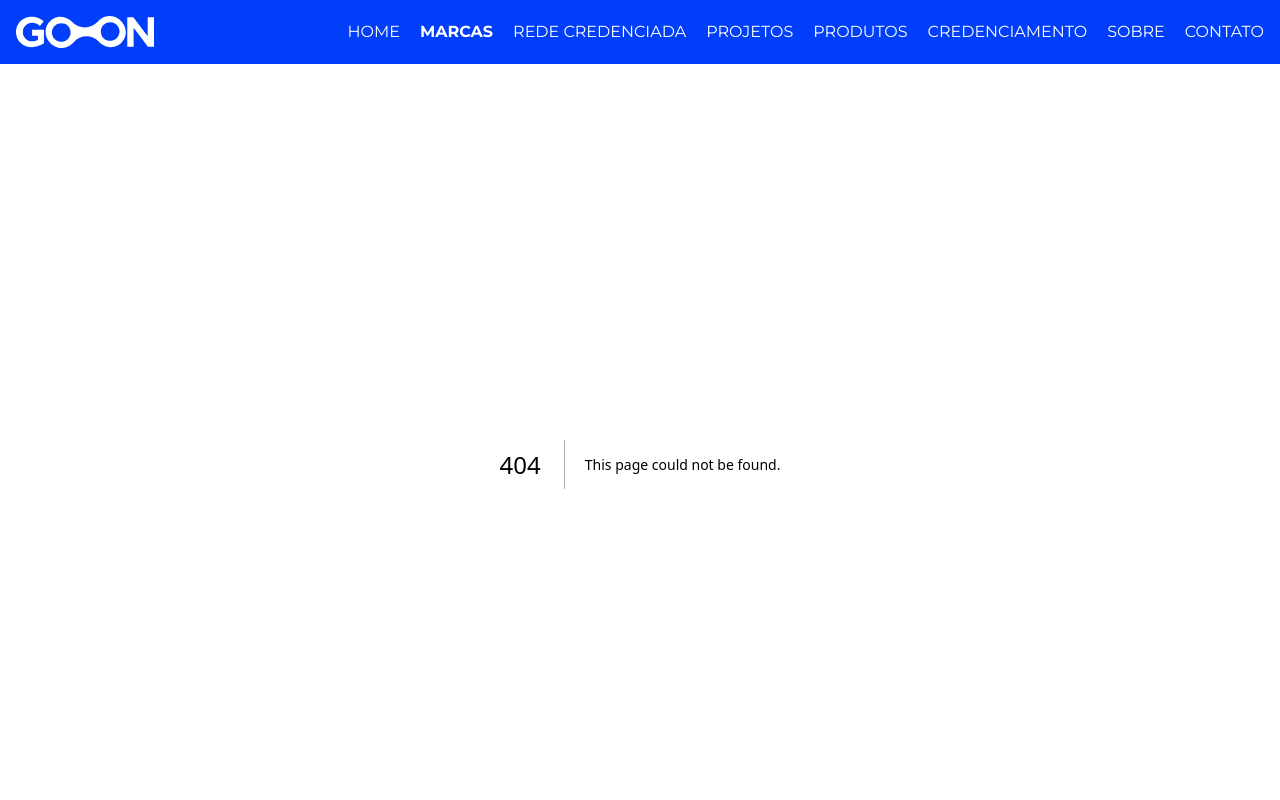
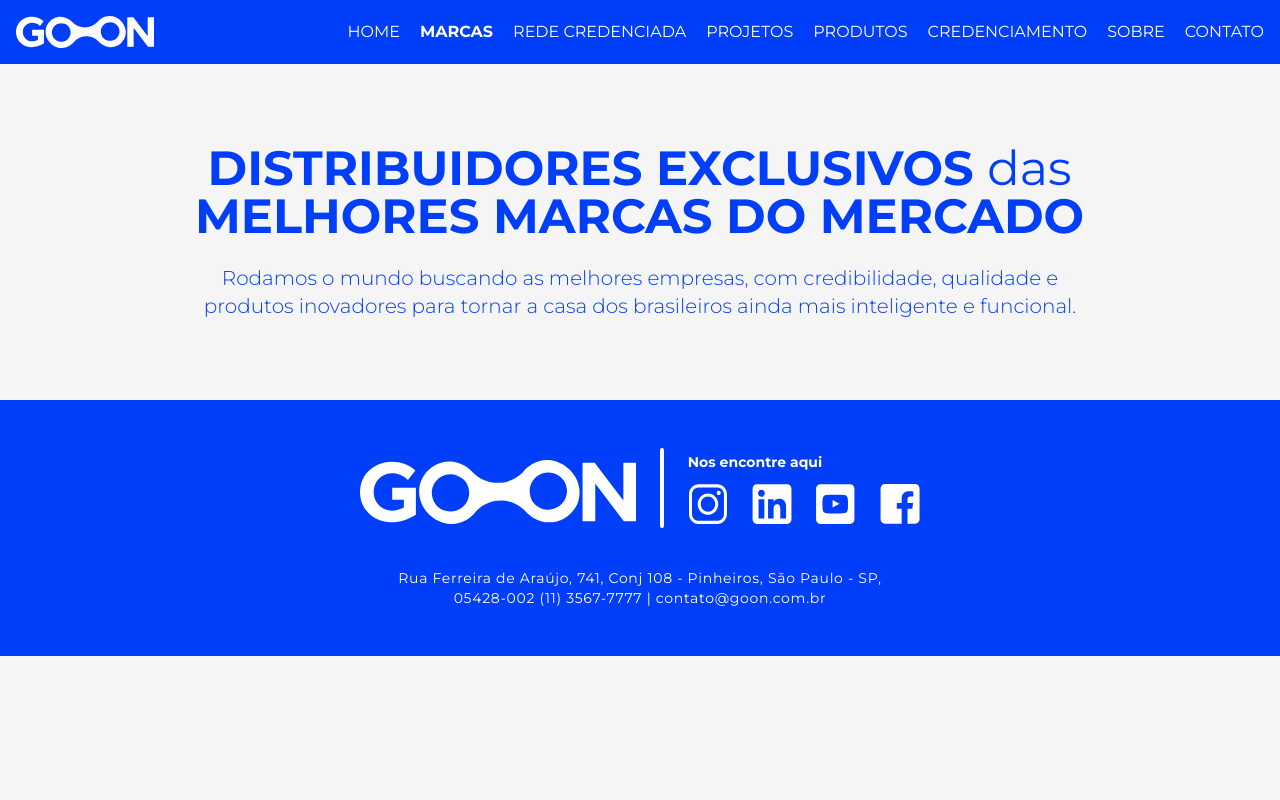
Before and after one commit to go-on-net-br/goon-website, a Next.js app: page /marcas in a window 1280 px wide. Before the commit this address had no page. Shown: the top 800 px of the page. Built offline with nearby package versions, Linux system fonts and the light colour scheme.

Commit message:
feat: create brands header

```diff
--- /dev/null
+++ b/src/app/marcas/page.tsx
@@ -0,0 +1,18 @@
+export default function Marcas() {
+  return (
+    <div className="container mx-auto max-w-screen-xl">
+      <header className="mx-auto my-20 max-w-[890px] text-center text-primary">
+        <h1 className="w-fit text-5xl font-bold uppercase ">
+          Distribuidores exclusivos{" "}
+          <span className="font-normal normal-case">das</span>
+          <br /> melhores marcas do mercado
+        </h1>
+        <p className="mt-6 text-xl font-light">
+          Rodamos o mundo buscando as melhores empresas, com credibilidade,
+          qualidade e produtos inovadores para tornar a casa dos brasileiros
+          ainda mais inteligente e funcional.
+        </p>
+      </header>
+    </div>
+  );
+}
```
